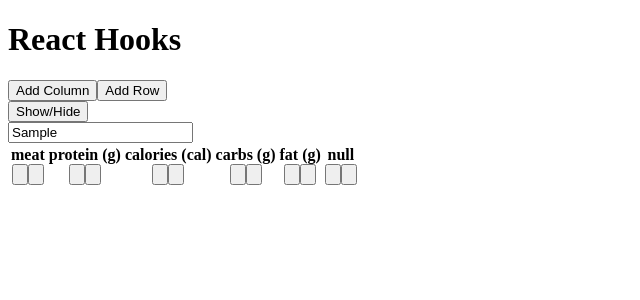
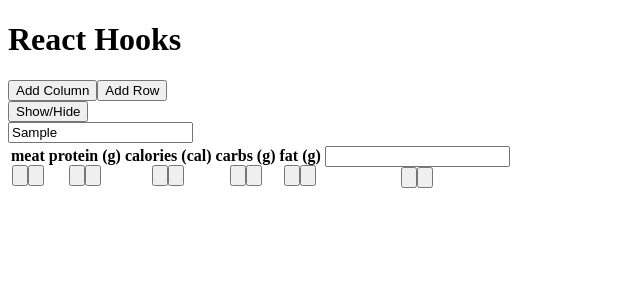
Before and after one commit to tspanu/react-hooks-demo, a React (Vite) app: page / in a window 1280 px wide. Both pictures are taken after typing "Sample" into the empty fields and a click on the button "Add Column". Shown: the top 300 px of the page, without its empty margins (0-640 px from the left). Built offline with nearby package versions, Linux system fonts and the light colour scheme.

Commit message:
Implements cell editing

```diff
--- a/src/assets/icons.js
+++ b/src/assets/icons.js
@@ -7,3 +7,7 @@ export const TrashIcon = ({ className = undefined }) => (
 export const EditIcon = ({ className = undefined }) => (
     <svg className={className} viewBox="0 0 32 32"><path d="M4 23v5h5l14.733-14.733-5-5L4 23zM27.6 9.4a1.29 1.29 0 0 0 0-1.867L24.467 4.4a1.29 1.29 0 0 0-1.867 0l-2.467 2.467 5 5L27.6 9.4z"/></svg>
 )
+
+export const CancelIcon = ({ className = undefined }) => (
+    <svg className={className} viewBox="0 0 32 32"><path d="M20.706 19.294L17.412 16l3.294-3.294c.387-.387.387-1.025 0-1.412s-1.025-.387-1.413 0l-3.294 3.294-3.294-3.294c-.387-.387-.975-.444-1.412 0-.444.444-.375 1.037 0 1.412L14.587 16l-3.294 3.294c-.419.419-.4 1.019 0 1.413.4.4 1.025.387 1.412 0l3.294-3.294 3.294 3.294a1.005 1.005 0 0 0 1.413 0 .992.992 0 0 0 0-1.413z"/><path d="M16 4.75c3.006 0 5.831 1.169 7.956 3.294S27.25 12.994 27.25 16s-1.169 5.831-3.294 7.956S19.006 27.25 16 27.25c-3.006 0-5.831-1.169-7.956-3.294S4.75 19.006 4.75 16s1.169-5.831 3.294-7.956S12.994 4.75 16 4.75zM16 3C8.819 3 3 8.819 3 16s5.819 13 13 13 13-5.819 13-13S23.181 3 16 3z"/></svg>
+)
--- a/src/components/App.js
+++ b/src/components/App.js
@@ -20,7 +20,6 @@ const App = () => {
     const [hidden, setHidden] = useState({})
 
     const handleHidden = (e) => {
-
         const index = e.target.name
         const checked = !e.target.checked
 
@@ -28,11 +27,21 @@ const App = () => {
             ...hidden,
             [index]: checked
         })
+    }
 
+    const handleAddColumn = (value) => {
+        setColumns([...columns, ''])
+        setRows(rows.map(row => [...row, '']))
     }
-    const handleAddColumn = (value) => {
-        setColumns(columns.concat('null'))
-        setRows(rows.map(row => row.concat('null')))
+
+    const handleEditColumn = (value, index) => {
+        const updatedColumns = columns.map((v, i) => {
+            if (i !== index) {
+                return v
+            }
+            return value
+        })
+        setColumns(updatedColumns)
     }
 
     const handleDeleteColumn = (index) => {
@@ -40,12 +49,33 @@ const App = () => {
         setRows(rows.map(row => row.filter((value, i) => i !== index)))
     }
 
+    const handleAddRow = () => {
+        setRows([...rows, new Array(columns.length).fill('')])
+    }
+
     const handleDeleteRow = (row) => {
         setRows(rows.filter(r => r.toString() !== row.toString()))
     }
 
-    const handleAddRow = () => {
-        setRows(rows.concat([new Array(columns.length).fill('null')]))
+    const handleEditCell = (value, index, array) => {
+        const updatedRows = rows.map(r => {
+            //Find the correct row to update
+            if (r.toString() !== array.toString()) {
+                return r
+            }
+
+            //Find the correct value to update
+            return (
+                r.map((v, i) => {
+                    if (i !== index) {
+                        return v
+                    }
+                    return value
+                })
+            )
+        })
+
+        setRows(updatedRows)
     }
 
     return (
@@ -71,8 +101,10 @@ const App = () => {
                     rows={rows}
                     hidden={hidden}
                     query={query}
+                    handleEditColumn={handleEditColumn}
                     handleDeleteColumn={handleDeleteColumn}
                     handleDeleteRow={handleDeleteRow}
+                    handleEditCell={handleEditCell}
                 />
             </div>
         </Fragment>
--- a/src/components/Cell.js
+++ b/src/components/Cell.js
@@ -1,10 +1,20 @@
 import React, { useEffect, useState, useRef } from "react"
 
-const Cell = ({ value }) => {
+import { TrashIcon } from '../assets/icons'
+
+const Cell = ({ value, index, array, handleEditCell, handleDeleteRow }) => {
 
     const [edit, setEdit] = useState(false)
 
     const node = useRef()
+
+    useEffect(() => {
+        document.addEventListener("mousedown", handleClick)
+
+        return () => {
+            document.removeEventListener("mousedown", handleClick)
+        }
+    }, [])
 
     const handleClick = e => {
         if (node.current.contains(e.target)) {
@@ -15,17 +25,21 @@ const Cell = ({ value }) => {
         setEdit(false)
     }
 
-    useEffect(() => {
-        document.addEventListener("mousedown", handleClick)
-
-        return () => {
-            document.removeEventListener("mousedown", handleClick)
+    const handleEnter = (e) => {
+        if (e.key === 'Enter') {
+            handleEditCell(e.target.value, index, array)
+            setEdit(false)
         }
-    }, [])
+    }
 
     return (
-        <div ref={node} onClick={() => setEdit(true)}>
-            {edit ? <input className="text-input" type="text"></input> : value}
+        <div className="table-cell" ref={node} onClick={() => setEdit(true)}>
+            {edit || value === '' ? <input className="text-input" type="text" defaultValue={value} onKeyDown={handleEnter}></input> : value}
+            {index === array.length - 1 &&
+                <button onClick={() => handleDeleteRow(array)}>
+                    <TrashIcon className="button__icon" />
+                </button>
+            }
         </div>
     )
 }
--- /dev/null
+++ b/src/components/ColumnHeader.js
@@ -0,0 +1,41 @@
+import React, { useState } from 'react'
+
+import { CancelIcon, EditIcon, TrashIcon } from '../assets/icons'
+
+const ColumnHeader = ({ column, index, sortByIndex, orderAsc, handleEditColumn, handleDeleteColumn, handleSort }) => {
+
+    const [edit, setEdit] = useState(false)
+
+    const handleEnter = (e) => {
+        if (e.key === 'Enter'){
+            handleEditColumn(e.target.value, index)
+            setEdit(false)
+        }
+    }
+
+    return (
+        <div className="table-cell" >
+            {edit || column === '' ?
+                <input className="text-input" type="text" defaultValue={column} onKeyDown={handleEnter}></input>
+                :
+                <div className="header-title" onClick={() => handleSort(index)}>
+                    {column}{sortByIndex === index && <span>{orderAsc ? '↑' : '↓'}</span>}
+                </div>
+            }
+            <div className="table-cell__right">
+                <button onClick={() => setEdit(!edit)}>
+                    {edit ?
+                        <CancelIcon className="button__icon" />
+                        :
+                        <EditIcon className="button__icon" />
+                    }
+                </button>
+                <button onClick={() => handleDeleteColumn(index)}>
+                    <TrashIcon className="button__icon" />
+                </button>
+            </div>
+        </div>
+    )
+}
+
+export default ColumnHeader
--- a/src/components/Table.js
+++ b/src/components/Table.js
@@ -1,13 +1,13 @@
 import React, { useState } from 'react'
 
-import { EditIcon, TrashIcon } from '../assets/icons'
+import { TrashIcon } from '../assets/icons'
 
 import Cell from './Cell'
+import ColumnHeader from './ColumnHeader'
 
 
-const Table = ({ columns, rows, hidden, query, handleDeleteColumn, handleDeleteRow }) => {
+const Table = ({ columns, rows, hidden, query, handleEditColumn, handleDeleteColumn, handleDeleteRow, handleEditCell }) => {
 
-    console.log(rows)
     //Fix auto sorting issue
 
     //Setup state
@@ -61,20 +61,16 @@ const Table = ({ columns, rows, hidden, query, handleDeleteColumn, handleDeleteR
             <thead>
                 <tr>
                     {visibleColumns.map((col, index) => (
-                        <th key={col}>
-                            <div className="table-cell" >
-                                <div className="header-title" onClick={() => handleSort(index)}>
-                                    {col}{sortByIndex === index && <span>{orderAsc ? '↑' : '↓'}</span>}
-                                </div>
-                                <div className="table-cell__right">
-                                    <button>
-                                        <EditIcon className="button__icon" />
-                                    </button>
-                                    <button onClick={() => handleDeleteColumn(index)}>
-                                        <TrashIcon className="button__icon" />
-                                    </button>
-                                </div>
-                            </div>
+                        <th key={index}>
+                            <ColumnHeader
+                                column={col}
+                                index={index}
+                                sortByIndex={sortByIndex}
+                                orderAsc={orderAsc}
+                                handleEditColumn={handleEditColumn}
+                                handleDeleteColumn={handleDeleteColumn}
+                                handleSort={handleSort}
+                            />
                         </th>
                     ))}
                 </tr>
@@ -82,19 +78,17 @@ const Table = ({ columns, rows, hidden, query, handleDeleteColumn, handleDeleteR
             <tbody>
                 {queriedRows.map((row, index) => (
                     <tr key={index}>
-                        {row.map((value, index, arr) => {
-                            if (index === arr.length - 1) {
-                                return (
-                                    <td key={index} className="table-cell">
-                                        <Cell value={value} />
-                                        <button onClick={() => handleDeleteRow(arr)}>
-                                            <TrashIcon className="button__icon" />
-                                        </button>
-                                    </td>
-                                )
-                            }
-                            return <td key={index} ><Cell value={value} /></td>
-                        })}
+                        {row.map((value, index, array) =>
+                            <td key={index} >
+                                <Cell
+                                    value={value}
+                                    index={index}
+                                    array={array}
+                                    handleEditCell={handleEditCell}
+                                    handleDeleteRow={handleDeleteRow}
+                                />
+                            </td>
+                        )}
                     </tr>
                 ))}
             </tbody>
--- a/src/styles/components/_containers.scss
+++ b/src/styles/components/_containers.scss
@@ -1,7 +1,12 @@
 .table-container {
+  margin: 0 auto;
+  padding: $space-medium;
+  position: relative;
   width: 70%;
-  margin: $space-medium auto;
-  position: relative;
+
+  & > *:not(:last-child) {
+      margin-bottom: $space-medium;
+  }
 }
 
 .actions-container {
--- a/src/styles/components/_header.scss
+++ b/src/styles/components/_header.scss
@@ -2,6 +2,8 @@
     background: white;
     display: flex;
     justify-content: center;
+    margin-bottom: $space-large;
+    padding: $space-medium;
 
     &__logo>img {
         height: 4rem;
--- a/src/styles/components/_inputs.scss
+++ b/src/styles/components/_inputs.scss
@@ -6,8 +6,8 @@ input {
 .text-input{
     border: 1px solid $color-grey;
     border-radius: 5px;
-    margin-right: $space-small;
     height: 3rem;
+    width: 80%;
 }
 
 .search-input{
--- a/src/styles/components/_table.scss
+++ b/src/styles/components/_table.scss
@@ -5,12 +5,13 @@
     user-select: none;
     width: 100%;
 
-    & > * > tr:not(:last-child) {
+    & > * > tr {
         border-bottom: $border-grey;
     }
 
     & > * > * > * {
         height: 5rem;
+        padding: $space-small;
     }
 
     & > * > * > th:hover .button__icon{
```
